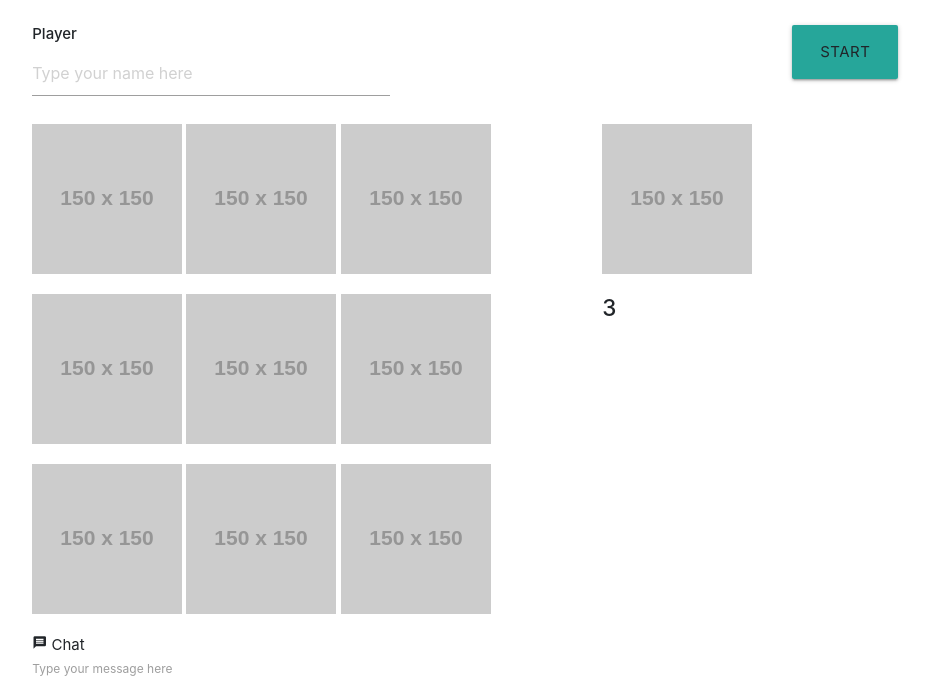
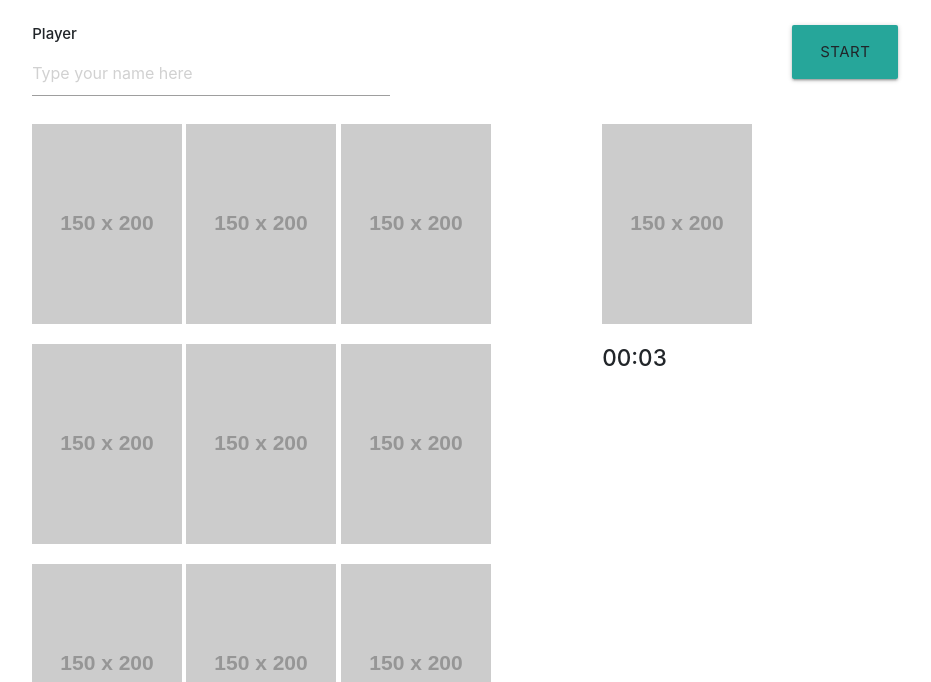
Before and after one commit to mariogalindov/Project-1, a plain HTML site: page index.html in a window 1280 px wide. Both pictures are taken after a click on the link "START". Shown: the part 48-730 px from the top of the page, without its empty margins (49-980 px from the left). Drawn offline with nearby package versions, Linux system fonts and the light colour scheme; placeholder pictures from the web are drawn by us.

Commit message:
added more funcitonality and minor adjustments in the html

```diff
--- a/app.js
+++ b/app.js
@@ -69,14 +69,39 @@ var loteria = {
         //Here we'll have the random images placed in the board and in the selectedCard Div
     },
 
+    //This is the function that runs the countdown on the timer
     countdown: function(){
         loteria.seconds--;
-        $("#time").html(loteria.seconds);
+        var converted = timeConverter(loteria.seconds);
+        $("#time").html(converted);
+        console.log(converted);
         if(loteria.seconds<=0){
             console.log("Se acabó el tiempo");
             loteria.timeUp();
         }
+
+        //This function gives format to the countdown
+        function timeConverter(t) {
+
+            var minutes = Math.floor(t / 60);
+            var seconds = t - (minutes * 60);
+
+            if (seconds < 10) {
+              seconds = "0" + seconds;
+            }
+
+            if (minutes === 0) {
+              minutes = "00";
+            }
+            else if (minutes < 10) {
+              minutes = "0" + minutes;
+            }
+
+            return minutes + ":" + seconds;
+          }
     },
+
+
 
     timeUp: function(){
         clearInterval(timer);
--- a/index.html
+++ b/index.html
@@ -48,32 +48,32 @@
         <!-- Here lives our Loteria Card-Board ***TEAM, CUANTAS FILAS/COLUMNAS AÑADIMOS? 3x3 o 4x4? -->
         <div class="row" id="row1">
             <div class="col s7">
-                <img src="https://via.placeholder.com/150">
-                <img src="https://via.placeholder.com/150">
-                <img src="https://via.placeholder.com/150">
+                <img src="https://via.placeholder.com/150x200">
+                <img src="https://via.placeholder.com/150x200">
+                <img src="https://via.placeholder.com/150x200">
             </div>
              <!-- Here lives the GIF for the card to play -->
             <div class="col s5">
-                <img id="selectedCard" src="https://via.placeholder.com/150">
+                <img id="selectedCard" src="https://via.placeholder.com/150x200">
             </div>
         </div>
         <!-- Here lives our Loteria Card-Board  -->
         <div class="row" id="row2">
             <div class="col s7">
-                <img src="https://via.placeholder.com/150">
-                <img src="https://via.placeholder.com/150">
-                <img src="https://via.placeholder.com/150">
+                <img src="https://via.placeholder.com/150x200">
+                <img src="https://via.placeholder.com/150x200">
+                <img src="https://via.placeholder.com/150x200">
             </div>
             <div class="col s5">
                 <!-- Here will live the timer -->
-                <h4 id="time"> 00:00 </h4>
+                <h4 id="time"> 00:05 </h4>
             </div>
         </div>
         <div class="row" id="row3">
             <div class="col s7">
-                    <img src="https://via.placeholder.com/150">
-                    <img src="https://via.placeholder.com/150">
-                    <img src="https://via.placeholder.com/150">
+                    <img src="https://via.placeholder.com/150x200">
+                    <img src="https://via.placeholder.com/150x200">
+                    <img src="https://via.placeholder.com/150x200">
             </div><div class="col s5">
             </div>
         </div>
```
